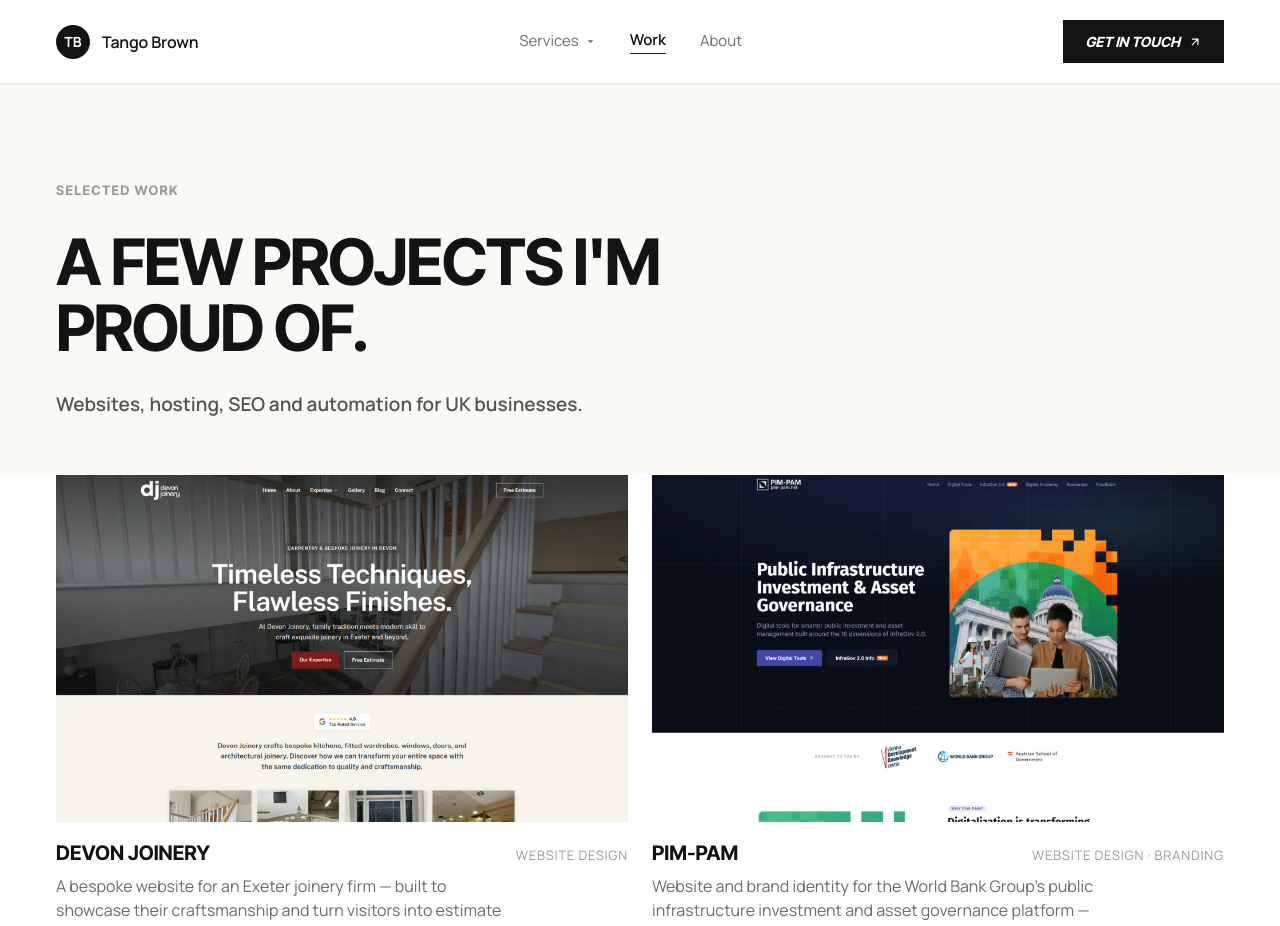
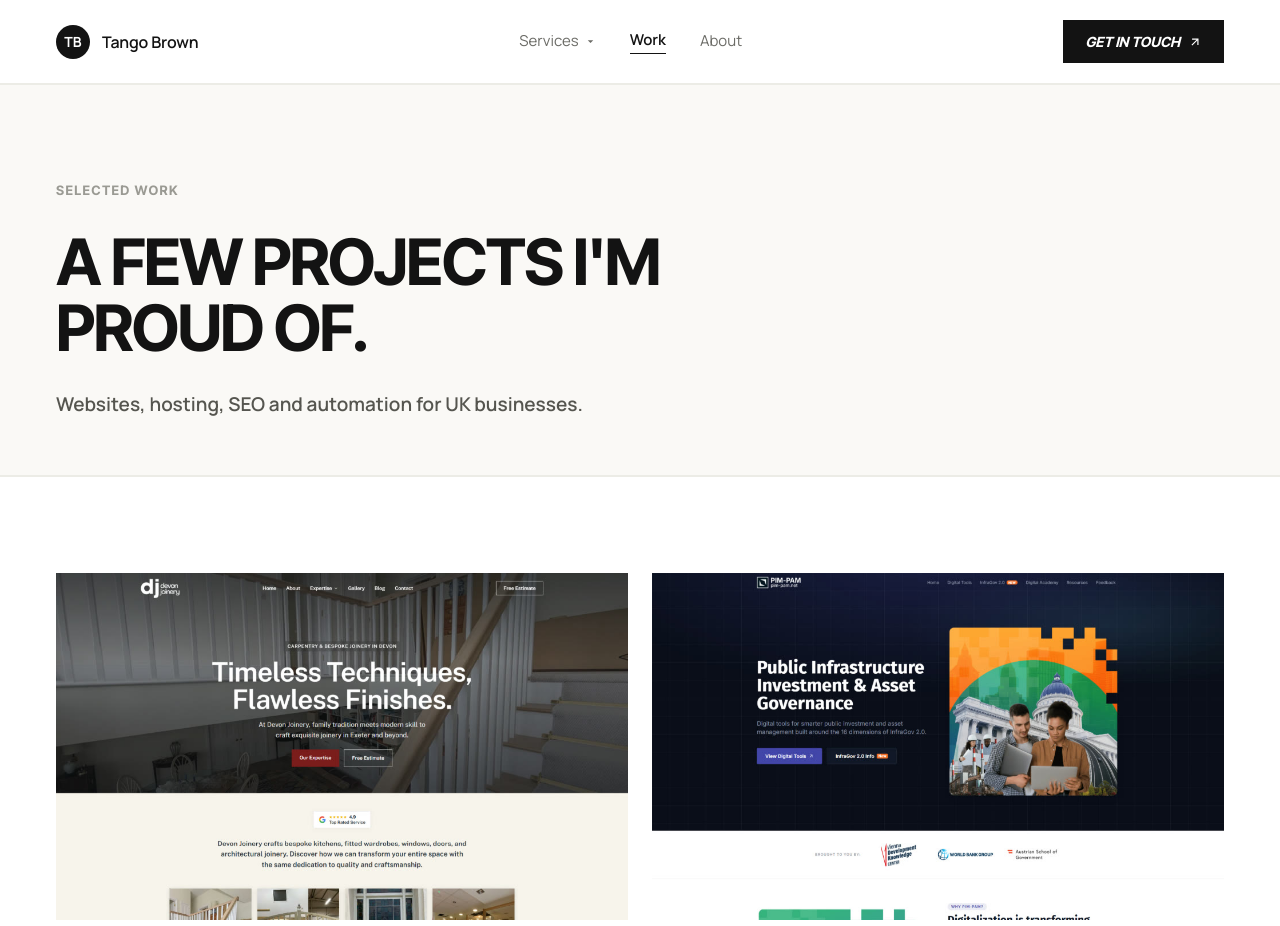
Before and after one commit to tangobrown/tangobrown-V2, a Next.js app: page /work in a window 1280 px wide. Shown: the top 926 px of the page. Built offline with nearby package versions, Linux system fonts and the light colour scheme.

Commit message:
Work: 2px hairline under hero + pt-24 on the project grid
Matches the divider treatment on service pages (border-b-2
border-border-light on the hero) so the cream-to-white transition
has a crisp line. Grid gains a top padding equal to its bottom
so projects breathe evenly.

```diff
--- a/app/work/page.tsx
+++ b/app/work/page.tsx
@@ -12,7 +12,7 @@
   return (
     <>
       {/* Header */}
-      <section className="bg-cream">
+      <section className="bg-cream border-b-2 border-border-light">
         <div className="container-tb pt-24 pb-14">
           <div className="font-heading uppercase font-bold text-[13px] tracking-[0.1em] text-muted-faint mb-7">
             Selected work
@@ -27,7 +27,7 @@
       </section>
 
       {/* Project grid */}
-      <section className="container-tb pb-24">
+      <section className="container-tb pt-24 pb-24">
         <div className="grid grid-cols-1 md:grid-cols-2 gap-6">
           {projects.map((p) => (
             <article key={p.name}>
```
